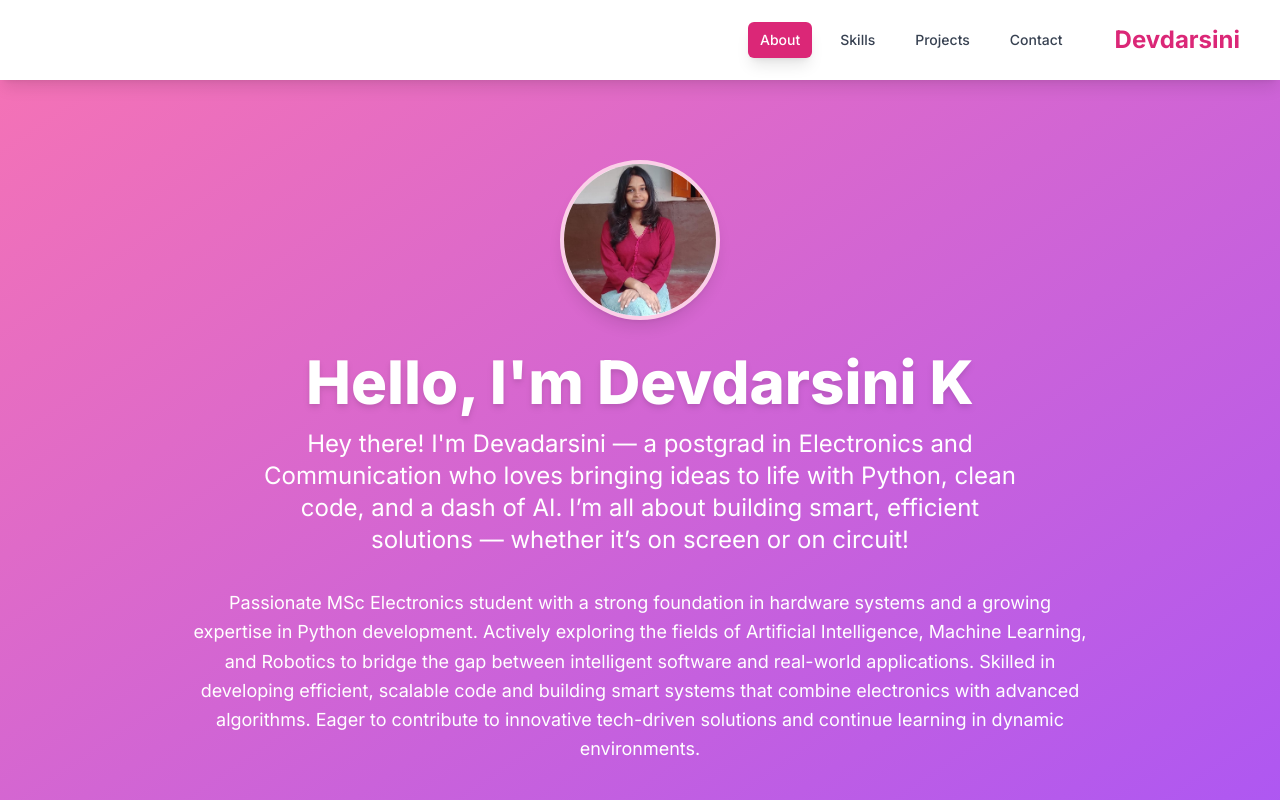
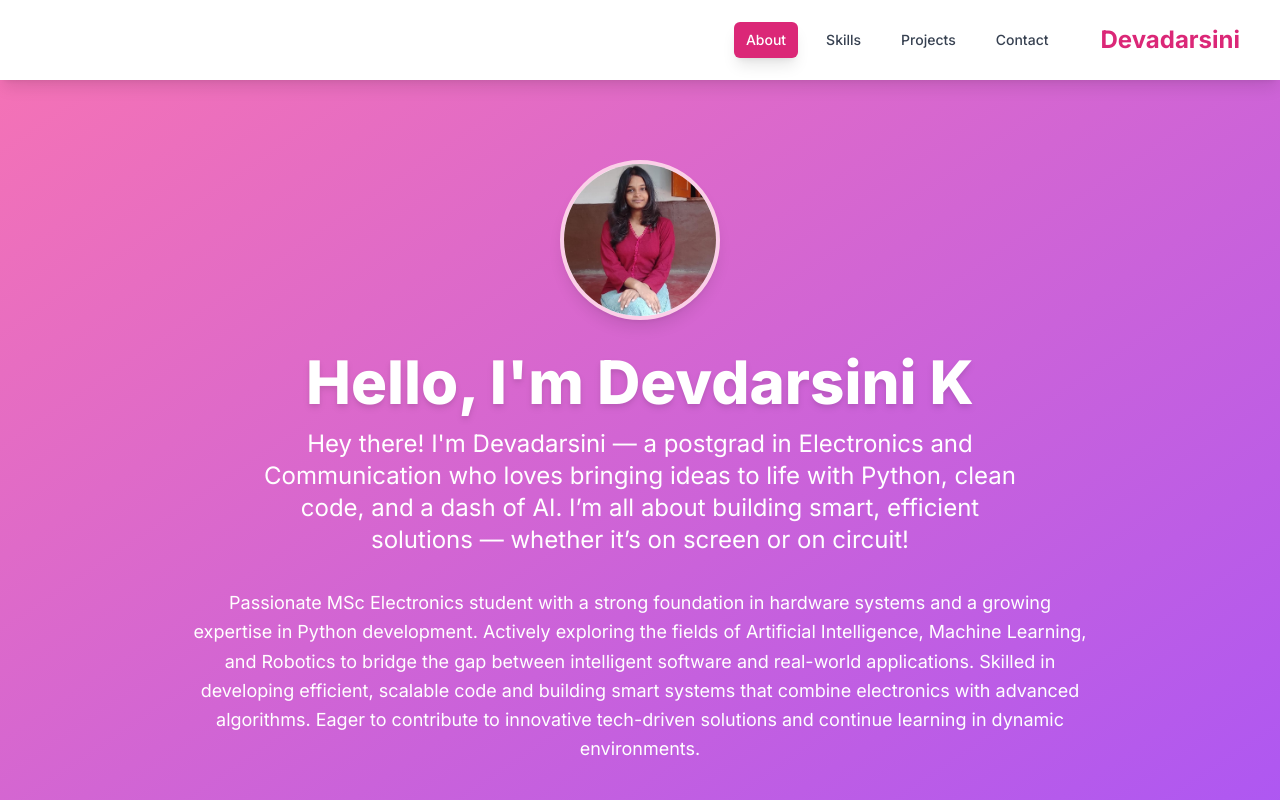
Before and after one commit to devdarsini543/portfolio, a plain HTML site: page index.html in a window 1280 px wide. Shown: the top 800 px of the page. Drawn offline with nearby package versions, Linux system fonts and the light colour scheme.

Commit message:
Update index.html

```diff
--- a/index.html
+++ b/index.html
@@ -83,7 +83,7 @@
                     </button>
                 </li>
             </ul>
-            <div class="text-2xl font-bold text-pink-600 p-2 rounded-md">Devdarsini </div>
+            <div class="text-2xl font-bold text-pink-600 p-2 rounded-md">Devadarsini </div>
         </nav>
     </header>
 
```
